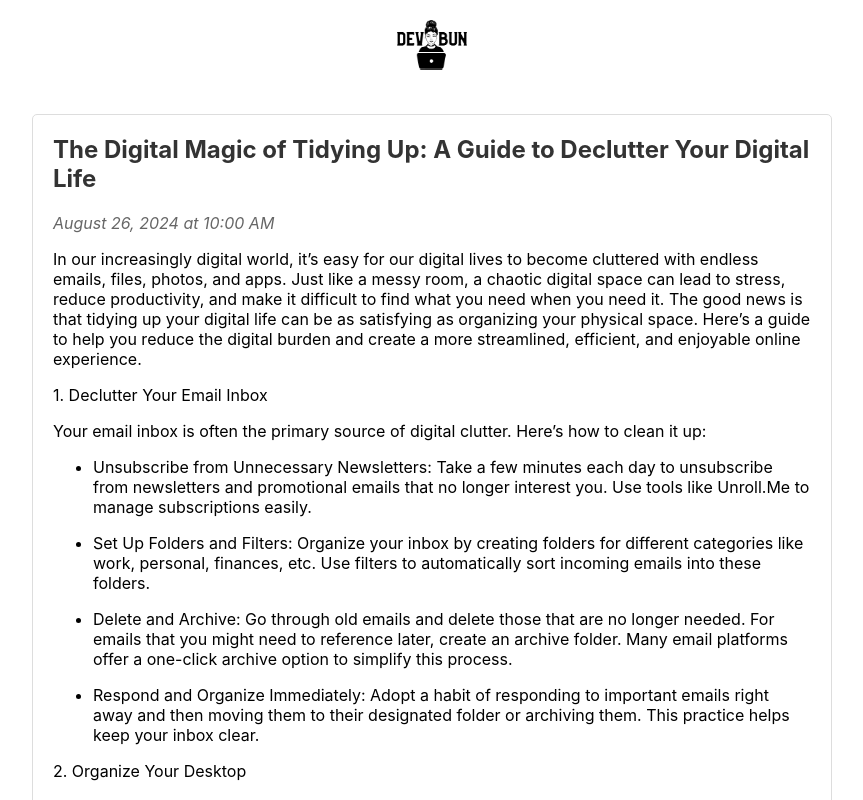
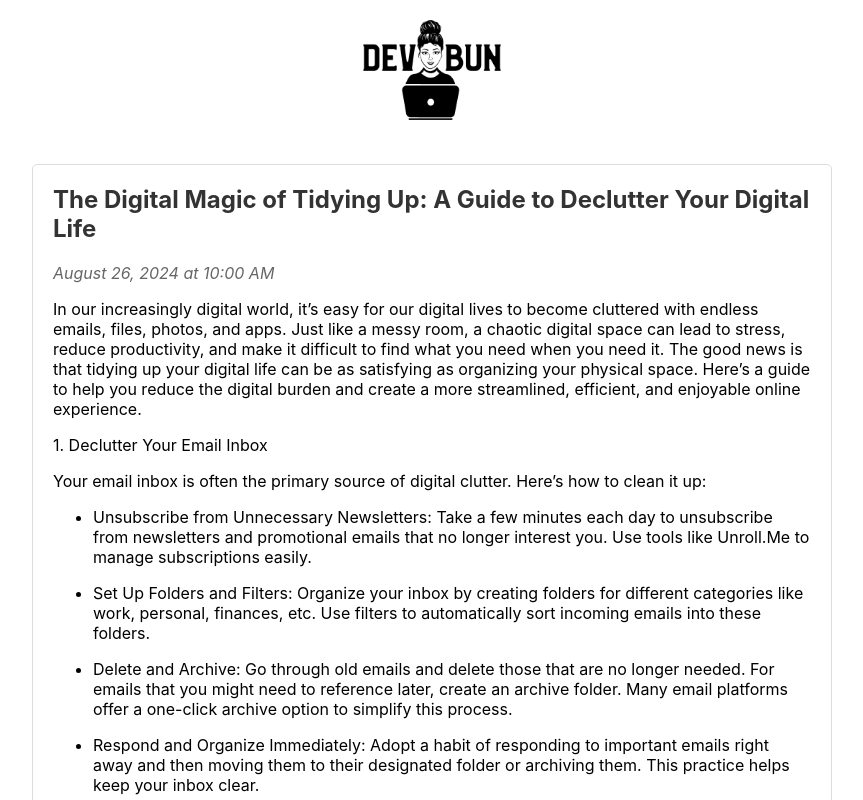
Before and after one commit to avaarm/blog-template, a React (Create React App) app: page / in a window 1280 px wide. Shown: the top 800 px of the page, without its empty margins (208-1071 px from the left). Built offline with nearby package versions, Linux system fonts and the light colour scheme.

Commit message:
first blog post

```diff
--- a/src/App.css
+++ b/src/App.css
@@ -15,7 +15,7 @@ header {
 }
 
 .logo img {
-  max-height: 50px;
+  max-height: 100px;
 }
 
 .blog-post {
```
